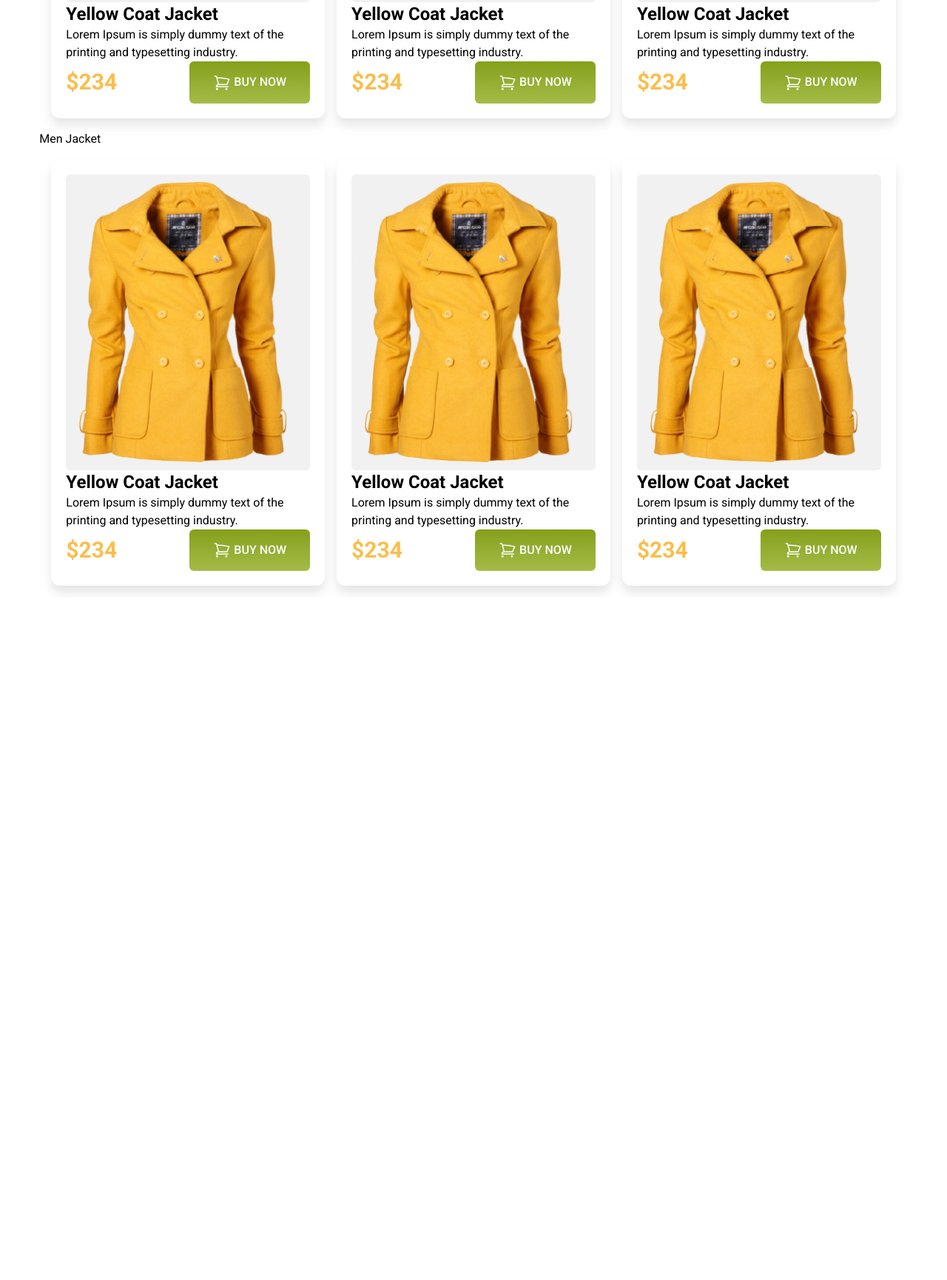
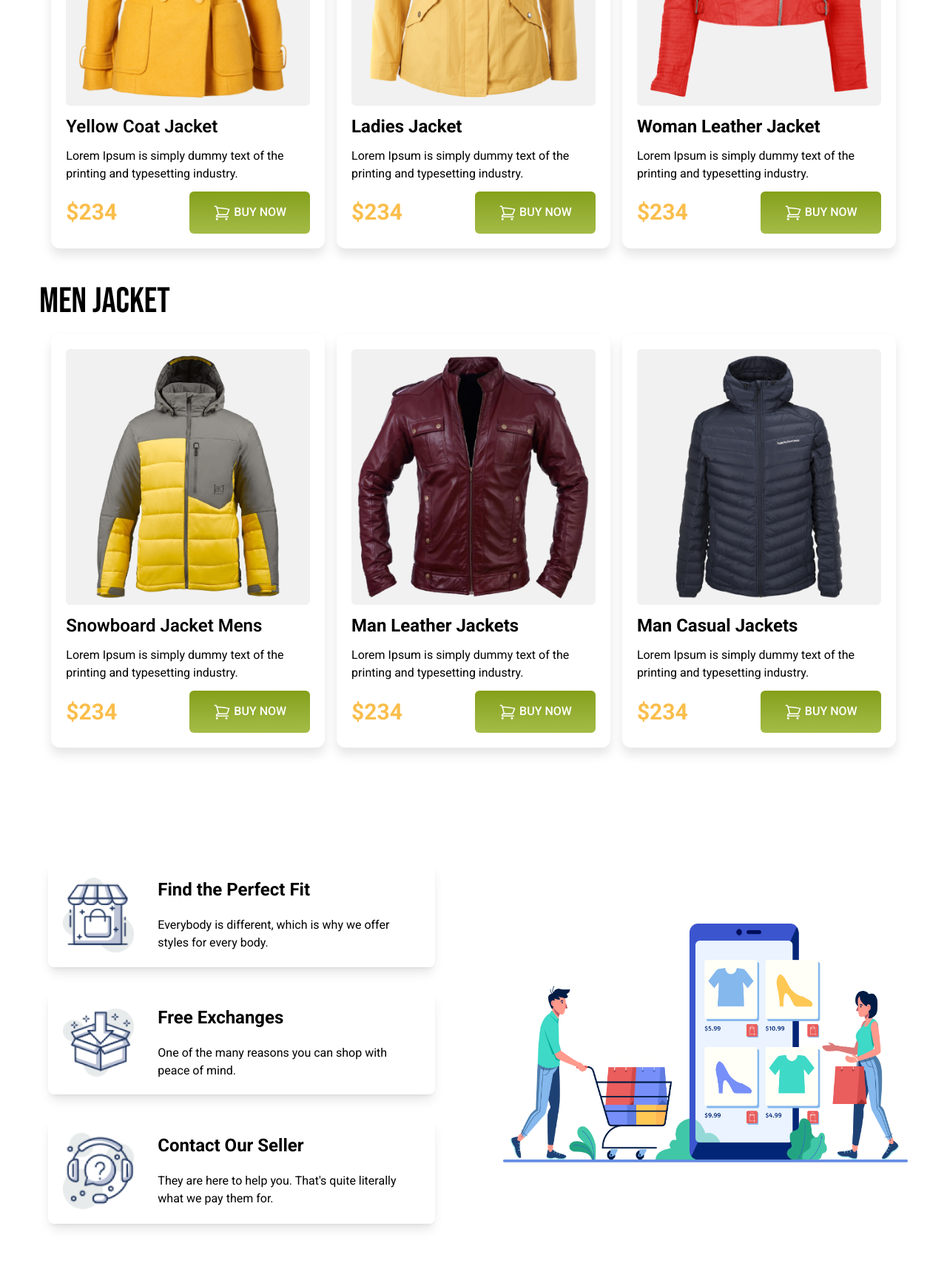
Before and after one commit to devforhadul/penguin-fashion-project, a plain HTML site: page index.html in a window 1280 px wide. Shown: the part 1055-2786 px from the top of the page at 74% size. Before the commit the page ends 1863 px from the top, so only its background shows below. Drawn offline with nearby package versions, Linux system fonts and the light colour scheme.

Commit message:
all most finish

```diff
--- a/index.html
+++ b/index.html
@@ -21,26 +21,34 @@
     </style>
   </head>
   <body class="roboto-font">
+
     <header class="bg-[#FFFBF0]">
       <nav class="flex justify-between items-center py-4 w-11/12 mx-auto">
         <div>
           <img class="w-72" src="icons/logo.png" alt="" />
         </div>
         <ul class="lg:flex hidden gap-6">
-          <li class=""><a href="#">Home</a></li>
-          <li class=""><a href="#">Product</a></li>
-          <li class=""><a href="#">About us</a></li>
-          <li class=""><a href="#">Contact us</a></li>
+          <li class="text-base font-medium"><a href="#">Home</a></li>
+          <li class="text-base font-medium"><a href="#">Product</a></li>
+          <li class="text-base font-medium"><a href="#">About us</a></li>
+          <li class="text-base font-medium"><a href="#">Contact us</a></li>
         </ul>
+        <div class="navigate-icon hidden ">
+          <svg xmlns="http://www.w3.org/2000/svg" fill="none" viewBox="0 0 24 24" stroke-width="1.5" stroke="currentColor" class="size-6">
+            <path stroke-linecap="round" stroke-linejoin="round" d="M3.75 5.25h16.5m-16.5 4.5h16.5m-16.5 4.5h16.5m-16.5 4.5h16.5" />
+          </svg>
+
+        </div>
       </nav>
+
+
 
       <section
         class="banner w-11/12 mx-auto lg:flex items-center justify-between py-5"
       >
         <div class="banner-content">
           <h2 class="lg:text-7xl text-6xl bebas-neue-font">
-            <span class="text-[#FABE4C]">Be the Penguins</span> <br />
-            of Winter
+            <span class="text-[#FABE4C]">Be the Penguins</span> <br/> <span class="text-[#363958]">of Winter</span>
           </h2>
           <p class="my-3">
             Lorem Ipsum is simply dummy text of the printing <br />
@@ -73,9 +81,9 @@
     </header>
 
     <main class="w-11/12 mx-auto">
-      <section class="product">
+      <section class="product py-16">
         <!-- Women section -->
-        <h2>Woman Jacket</h2>
+        <h2 class="text-5xl bebas-neue-font font-bold mt-12 mb-5">Woman Jacket</h2>
         <div
           class="prouct-container grid gap-4 grid-cols-1 lg:grid-cols-3 md:grid-cols-2 m-4"
         >
@@ -84,12 +92,12 @@
             <div class="bg-[#F1F1F1] rounded-md p-2">
               <img src="images/jacket-1.png" alt="" />
             </div>
-            <h2 class="text-black text-2xl font-bold">Yellow Coat Jacket</h2>
+            <h2 class="text-black text-2xl font-semibold my-3"">Yellow Coat Jacket</h2>
             <p>
               Lorem Ipsum is simply dummy text of the printing and typesetting
               industry.
             </p>
-            <div class="flex justify-between items-center">
+            <div class="flex justify-between items-center mt-3">
               <p class="text-3xl font-bold text-[#FABE4C]">$234</p>
               <button
                 class="px-8 py-4 text-white bg-gradient-to-t from-[#A4BC46] to-[#85A019] rounded-md font-medium"
@@ -116,14 +124,14 @@
           <!-- Card 2 -->
           <div class="product-card p-5 rounded-xl bg-white drop-shadow-xl">
             <div class="bg-[#F1F1F1] rounded-md p-2">
-              <img src="images/jacket-1.png" alt="" />
+              <img src="images/jacket-2.png" alt="" />
             </div>
-            <h2 class="text-black text-2xl font-bold">Yellow Coat Jacket</h2>
+            <h2 class="text-black text-2xl font-bold my-3"">Ladies Jacket </h2>
             <p>
               Lorem Ipsum is simply dummy text of the printing and typesetting
               industry.
             </p>
-            <div class="flex justify-between items-center">
+            <div class="flex justify-between items-center mt-3">
               <p class="text-3xl font-bold text-[#FABE4C]">$234</p>
               <button
                 class="px-8 py-4 text-white bg-gradient-to-t from-[#A4BC46] to-[#85A019] rounded-md font-medium"
@@ -150,14 +158,14 @@
           <!-- Card 3 -->
           <div class="product-card p-5 rounded-xl bg-white drop-shadow-xl">
             <div class="bg-[#F1F1F1] rounded-md p-2">
-              <img src="images/jacket-1.png" alt="" />
+              <img src="images/jacket-3.png" alt="" />
             </div>
-            <h2 class="text-black text-2xl font-bold">Yellow Coat Jacket</h2>
+            <h2 class="text-black text-2xl font-bold my-3">Woman Leather Jacket </h2>
             <p>
               Lorem Ipsum is simply dummy text of the printing and typesetting
               industry.
             </p>
-            <div class="flex justify-between items-center">
+            <div class="flex justify-between items-center mt-3">
               <p class="text-3xl font-bold text-[#FABE4C]">$234</p>
               <button
                 class="px-8 py-4 text-white bg-gradient-to-t from-[#A4BC46] to-[#85A019] rounded-md font-medium"
@@ -183,21 +191,21 @@
         </div>
 
         <!-- Men section -->
-        <h2>Men Jacket</h2>
+        <h2 class="text-5xl bebas-neue-font mt-12 mb-5">Men Jacket</h2>
         <div
           class="prouct-container grid gap-4 grid-cols-1 lg:grid-cols-3 md:grid-cols-2 m-4"
         >
           <!-- Card 1 -->
           <div class="product-card p-5 rounded-xl bg-white drop-shadow-xl">
             <div class="bg-[#F1F1F1] rounded-md p-2">
-              <img src="images/jacket-1.png" alt="" />
+              <img src="images/jacket-4.png" alt="" />
             </div>
-            <h2 class="text-black text-2xl font-bold">Yellow Coat Jacket</h2>
+            <h2 class="text-black text-2xl font-semibold my-3">Snowboard Jacket Mens</h2>
             <p>
               Lorem Ipsum is simply dummy text of the printing and typesetting
               industry.
             </p>
-            <div class="flex justify-between items-center">
+            <div class="flex justify-between items-center mt-3">
               <p class="text-3xl font-bold text-[#FABE4C]">$234</p>
               <button
                 class="px-8 py-4 text-white bg-gradient-to-t from-[#A4BC46] to-[#85A019] rounded-md font-medium"
@@ -224,14 +232,14 @@
           <!-- Card 2 -->
           <div class="product-card p-5 rounded-xl bg-white drop-shadow-xl">
             <div class="bg-[#F1F1F1] rounded-md p-2">
-              <img src="images/jacket-1.png" alt="" />
+              <img src="images/jacket-5.png" alt="" />
             </div>
-            <h2 class="text-black text-2xl font-bold">Yellow Coat Jacket</h2>
+            <h2 class="text-black text-2xl font-bold my-3">Man Leather Jackets</h2>
             <p>
               Lorem Ipsum is simply dummy text of the printing and typesetting
               industry.
             </p>
-            <div class="flex justify-between items-center">
+            <div class="flex justify-between items-center mt-3">
               <p class="text-3xl font-bold text-[#FABE4C]">$234</p>
               <button
                 class="px-8 py-4 text-white bg-gradient-to-t from-[#A4BC46] to-[#85A019] rounded-md font-medium"
@@ -258,14 +266,14 @@
           <!-- Card 3 -->
           <div class="product-card p-5 rounded-xl bg-white drop-shadow-xl">
             <div class="bg-[#F1F1F1] rounded-md p-2">
-              <img src="images/jacket-1.png" alt="" />
+              <img src="images/jacket-6.png" alt="" />
             </div>
-            <h2 class="text-black text-2xl font-bold">Yellow Coat Jacket</h2>
+            <h2 class="text-black text-2xl font-bold my-3">Man Casual Jackets</h2>
             <p>
               Lorem Ipsum is simply dummy text of the printing and typesetting
               industry.
             </p>
-            <div class="flex justify-between items-center">
+            <div class="flex justify-between items-center mt-3">
               <p class="text-3xl font-bold text-[#FABE4C]">$234</p>
               <button
                 class="px-8 py-4 text-white bg-gradient-to-t from-[#A4BC46] to-[#85A019] rounded-md font-medium"
@@ -290,6 +298,41 @@
           </div>
         </div>
       </section>
+
+      <section class="last-section lg:flex lg:flex-row lg:gap-20  flex gap-12 flex-col-reverse items-center  py-16">
+
+        <div class="last-content flex gap-2 flex-col flex-1">
+
+          <div class="last-card flex m-3 items-center p-5 shadow-lg rounded-lg">
+            <img class="w-24" src="icons/house.png" alt="">
+            <div class="ml-8">
+              <h2 class="text-2xl font-bold mb-5">Find the Perfect Fit</h2>
+              <p>Everybody is different, which is why we
+                offer styles for every body.</p>
+            </div>
+
+          </div>
+          <div class="last-card flex m-3 items-center shadow-lg p-5 rounded-lg">
+            <img class="w-24" src="icons/box.png" alt="">
+            <div class="ml-8">
+              <h2 class="text-2xl font-bold mb-5">Free Exchanges</h2>
+              <p>One of the many reasons you can shop
+                with peace of mind.</p>
+            </div>
+          </div>
+          <div class="last-card flex m-3 items-center shadow-lg p-5 rounded-lg">
+            <img class="w-24" src="icons/question.png" alt="">
+            <div class="ml-8">
+              <h2 class="text-2xl font-bold mb-5">Contact Our Seller</h2>
+              <p>They are here to help you. That's quite
+                literally what we pay them for.</p>
+            </div>
+          </div>
+        </div>
+        <div class="last-img items-center flex-1">
+          <img src="images/shopping.png" alt="">
+        </div>
+      </section>
     </main>
 
     <footer></footer>
```
